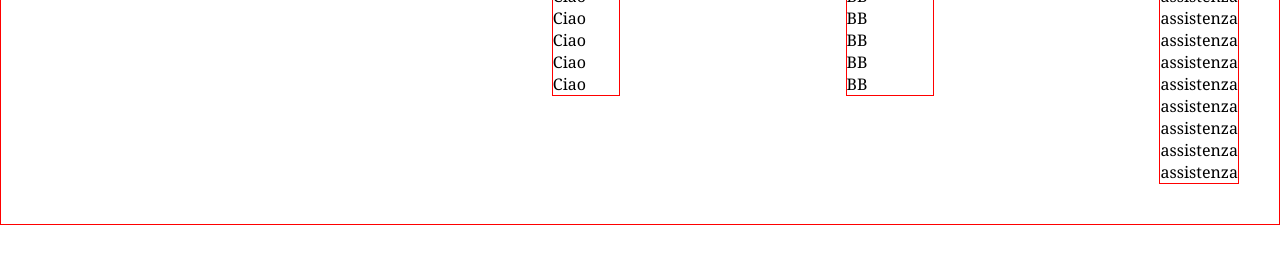
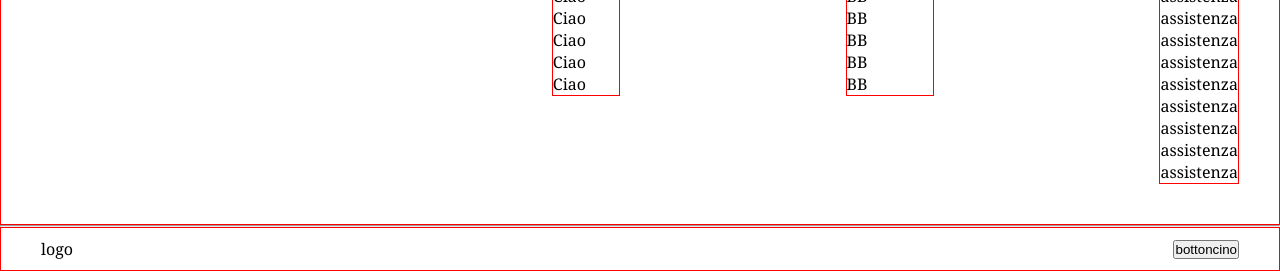
Before and after one commit to RaffaelePellegrino/htmlcss-struttura-discord, a plain HTML site: page index.html in a window 1280 px wide. Shown: the part 675-946 px from the top of the page. Before the commit the page ends 900 px from the top, so only its background shows below. Drawn offline with Linux system fonts and the light colour scheme.

Commit message:
footer struttura completa

```diff
--- a/index.html
+++ b/index.html
@@ -65,7 +65,7 @@
         </section>
      </main>
      <!-- footer -->
-      <footer>
+     <footer>
         <div class="bug footer-allineamento">
             <div class="bug contenitore-footer">
                 <h2>Il tuo posto per parlare</h2>
@@ -105,6 +105,13 @@
                 </ul>
             </div>
         </div>
-      </footer>
+        <hr>
+        <div class="bug contenitore-header">
+            logo
+            <button>
+                bottoncino
+            </button>
+        </div>
+    </footer>
 </body>
 </html>
```
